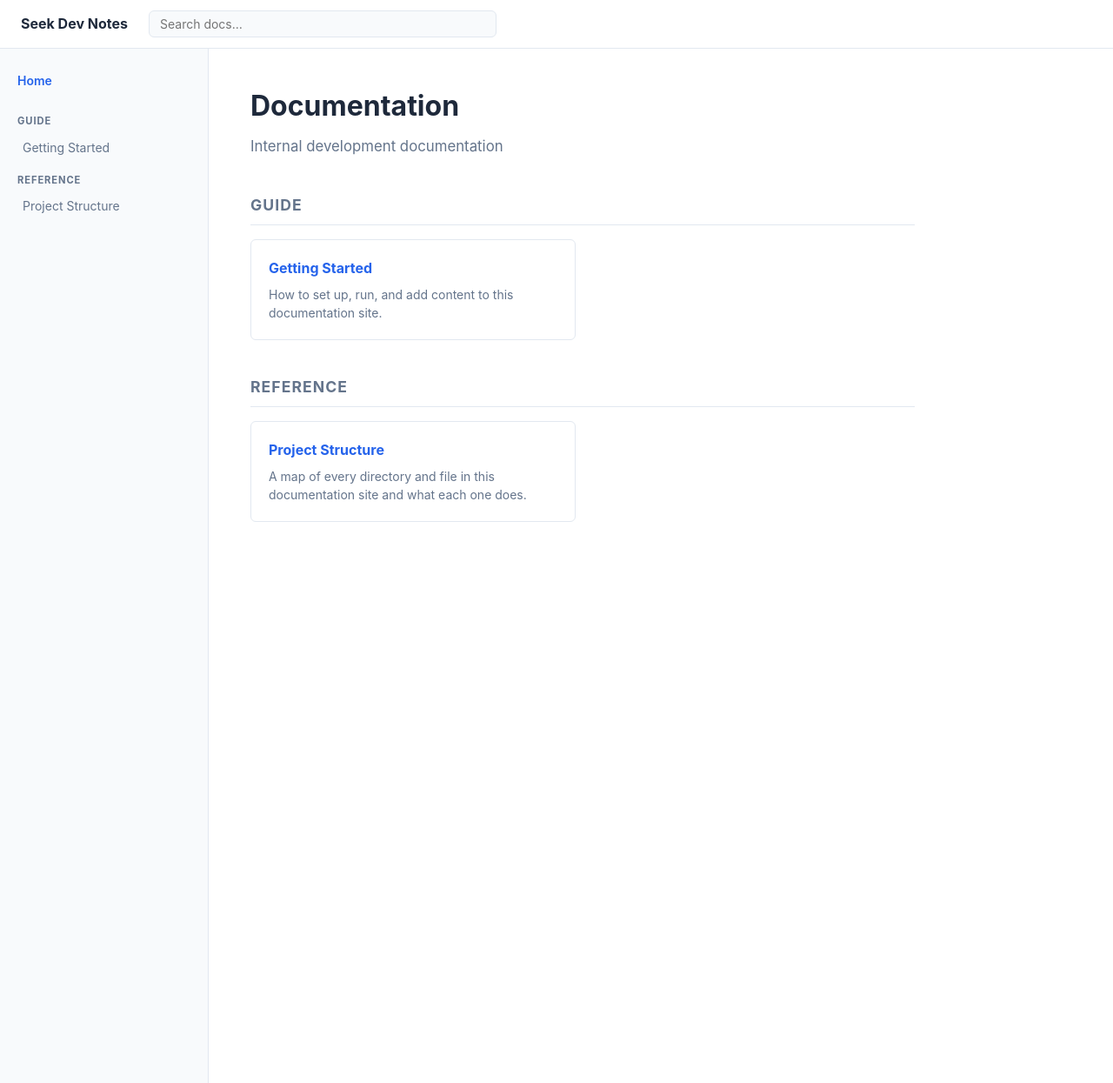
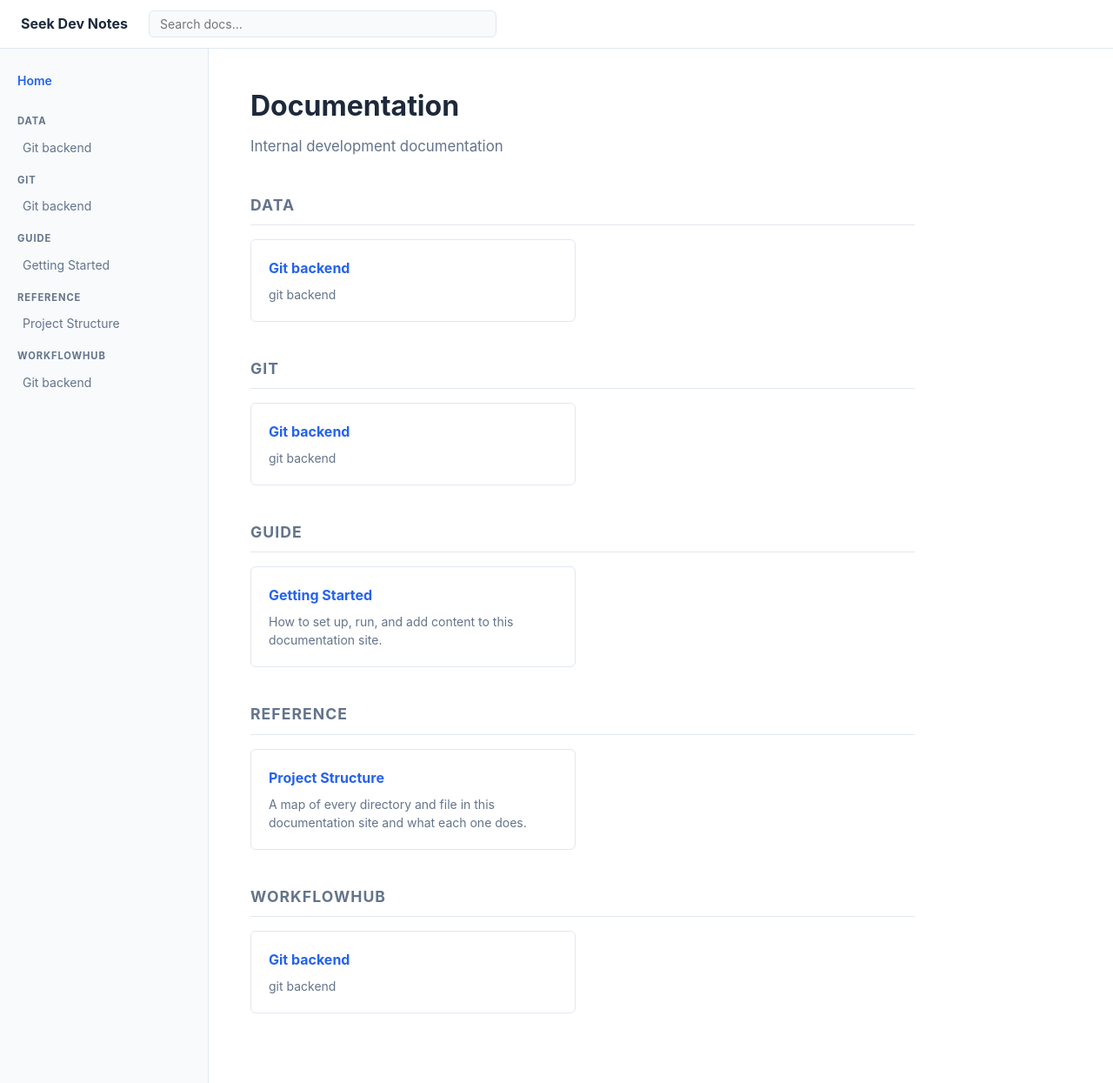
Before and after one commit to stuzart/seek-dev-notes, a Jekyll site: the page built from index.html, in a window 1280 px wide and 1245 px high. Shown: the whole window at 87% size. Built offline with Jekyll 4.4.1, drawn with Linux system fonts in a browser that asks for light colours; some of the changed lines change nothing that is shown.

Commit message:
Add Mermaid diagram support and git backend doc

````diff
--- /dev/null
+++ b/_docs/git-backend.md
@@ -0,0 +1,317 @@
+---
+title: Git backend
+description: git backend
+categories: [Git, WorkflowHub, Data]
+---
+
+# Git Backend Developer Documentation
+
+FAIRDOM-SEEK uses a git-based versioning system for Workflows (and any future assets that opt in). Each resource gets a local bare git repository on disk, with git commits tracking file changes. Versions are references (branches or tags) into that repository, and metadata (annotations, visibility, DOI) is stored in database records alongside the git history.
+
+---
+
+## High-Level Architecture
+
+```mermaid
+graph TD
+    WF[Workflow model]
+    GV[Git::Version\ngit_versions table]
+    GR[Git::Repository\ngit_repositories table]
+    GA[Git::Annotation\ngit_annotations table]
+    FS[Filesystem\nbare .git repo]
+    REMOTE[Remote git URL\ne.g. GitHub]
+
+    WF -->|has_one :local_git_repository| GR
+    WF -->|has_many :git_versions| GV
+    GV -->|belongs_to| GR
+    GV -->|has_many| GA
+    GR -->|uuid → path on disk| FS
+    GR -->|optional remote field| REMOTE
+    REMOTE -->|RemoteGitFetchJob clones/fetches| FS
+```
+
+---
+
+## Core Classes
+
+### `Git::Repository` (`app/models/git/repository.rb`)
+
+Represents the git repository for a resource. One repository per resource (polymorphic `resource_type` / `resource_id`). Wraps a Rugged::Repository.
+
+Key responsibilities:
+- Tracks whether the repo has a remote URL (`remote` column)
+- Exposes `local_path` → `{git_filestore_path}/{uuid}/.git`
+- `git_base` → returns a `Rugged::Repository` instance
+- `resolve_ref(ref)` → returns commit SHA for a branch or tag name
+- `remote_refs` → returns metadata for all refs (for the "import from remote" UI)
+- `fetch` / `queue_fetch` → triggers `RemoteGitFetchJob` for remote repos
+
+### `Git::Version` (`app/models/git/version.rb`)
+
+One row per version of the resource. Combines a git ref/commit with metadata. Includes `Git::Operations` for all file-level work.
+
+Key columns:
+
+| Column | Purpose |
+|---|---|
+| `ref` | Git reference, e.g. `refs/heads/main`, `refs/tags/v1.0` |
+| `commit` | Resolved commit SHA (set on save) |
+| `mutable` | `true` = editable; `false` = frozen |
+| `visibility` | `:public`, `:registered_users`, or `:private` |
+| `root_path` | Optional subdirectory within the repo to treat as root |
+| `resource_attributes` | JSON snapshot of parent resource attributes at this version |
+| `doi` | DOI minted for this version (frozen versions only) |
+
+Key methods:
+- `lock` — creates an immutable git tag and sets `mutable = false`
+- `next_version` — creates a new mutable version branching from this one
+- `add_file(path, io, message)`, `remove_file`, `move_file` — file operations via `Git::Operations`
+- `get_blob(path)` / `get_tree(path)` — access files and directories
+- `ro_crate?` — returns true if repo contains `ro-crate-metadata.json(ld)`
+
+### `Git::Blob` (`app/models/git/blob.rb`)
+
+Represents a single file within a git version. Wraps a Rugged blob. Handles both locally-committed content and external remote files (registered via `remote_source` annotation).
+
+- `file_contents(as_text, fetch_remote)` — reads content; optionally fetches remote URLs
+- `remote?` / `fetched?` — status of externally-referenced files
+- `annotations` — returns annotation records for this path
+
+### `Git::Tree` (`app/models/git/tree.rb`)
+
+Represents a directory within a git version. Provides `blobs`, `trees`, `walk_blobs`, `walk_trees`, and `total_size`.
+
+### `Git::Annotation` (`app/models/git/annotation.rb`)
+
+Key/value metadata attached to a file path within a specific `Git::Version`. Used to mark special files.
+
+Built-in annotation keys used for Workflows:
+
+| Key | Purpose |
+|---|---|
+| `main_workflow` | Path of the primary workflow file |
+| `diagram` | Path of the workflow diagram image |
+| `abstract_cwl` | Path of the abstract CWL description |
+| `remote_source` | External URL for a file (content fetched separately) |
+
+---
+
+## Module Breakdown
+
+### `Git::Versioning` (`lib/seek/git/versioning.rb` / `lib/git/versioning.rb`)
+
+Class-level DSL. Call `git_versioning(options) { ... }` in a model class to enable git versioning. This:
+- Creates a nested `ModelName::Git::Version` class (e.g. `Workflow::Git::Version`)
+- Adds `has_many :git_versions` and `has_one :local_git_repository` to the model
+- Adds `git_version`, `latest_git_version`, `find_git_version`, `save_as_new_git_version` instance methods
+- Accepts `sync_ignore_columns:` — attributes excluded from the JSON snapshot (e.g. `test_status` for Workflow)
+
+### `Git::Operations` (`lib/git/operations.rb`)
+
+Included into `Git::Version`. All file-manipulation and tree-navigation methods live here. Uses Rugged directly to create commits, write blobs, and build trees. Key internals:
+- `perform_commit(tree_oid, message)` — low-level commit creation via Rugged
+- `object(path)` — resolves a path within the repo to a Rugged object
+- `in_dir` / `in_temp_dir` — checks out the version into a temporary directory for operations that need a working tree
+
+### `Git::VersioningCompatibility` (`lib/git/versioning_compatibility.rb`)
+
+Adapter that lets the rest of the codebase treat git-versioned and traditionally-versioned resources identically. Methods like `versions`, `version`, `latest_version` delegate to either `git_versions` or `standard_versions` based on `is_git_versioned?`.
+
+### `Git::DoiCompatibility` (`lib/git/doi_compatibility.rb`)
+
+Adapter that maps DOI minting onto the git versioning system so the existing DOI infrastructure works for frozen git versions.
+
+### `Git::Converter` (`lib/git/converter.rb`)
+
+One-way migration tool. Converts a resource that was using the traditional ContentBlob versioning system to the git backend. Creates a `Git::Version` for each existing version, importing file content and preserving metadata. Used when upgrading existing Workflow records.
+
+---
+
+## Lifecycle of a Workflow Version
+
+```mermaid
+sequenceDiagram
+    participant User
+    participant WorkflowController
+    participant GitVersion as Git::Version
+    participant GitRepo as Git::Repository
+    participant Rugged
+    participant FS as Filesystem
+
+    User->>WorkflowController: Create workflow (upload files)
+    WorkflowController->>GitRepo: create local_git_repository
+    GitRepo->>FS: mkdir {uuid}/.git (bare init)
+    WorkflowController->>GitVersion: create (mutable, ref=refs/heads/main)
+    WorkflowController->>GitVersion: add_file(path, io, "Initial commit")
+    GitVersion->>Rugged: write blob, build tree, commit
+    Rugged->>FS: write objects to bare repo
+
+    User->>WorkflowController: Edit version (add/replace file)
+    WorkflowController->>GitVersion: add_file / remove_file / move_file
+    GitVersion->>Rugged: new commit on branch
+    Rugged->>FS: objects appended
+
+    User->>WorkflowController: Freeze version
+    WorkflowController->>GitVersion: lock()
+    GitVersion->>Rugged: create immutable tag (refs/tags/...)
+    GitVersion->>GitVersion: mutable = false
+
+    User->>WorkflowController: New version (from frozen)
+    WorkflowController->>GitVersion: next_version()
+    GitVersion-->>GitVersion: new mutable Git::Version (new branch)
+```
+
+---
+
+## Remote Repository Flow
+
+```mermaid
+sequenceDiagram
+    participant User
+    participant GitWizard as GitWorkflowWizard
+    participant GitRepo as Git::Repository
+    participant FetchJob as RemoteGitFetchJob
+    participant FS as Filesystem
+    participant GitVersion as Git::Version
+
+    User->>GitWizard: Submit remote git URL + branch/tag
+    GitWizard->>GitRepo: create with remote=URL
+    GitRepo->>FetchJob: queue_fetch
+    FetchJob->>FS: git clone --bare URL → {uuid}/.git
+    GitRepo->>GitVersion: create (immutable, ref=selected ref)
+    GitWizard->>GitWizard: parse RO-Crate metadata (if present)
+    GitWizard->>GitVersion: annotate main_workflow, diagram, abstract_cwl
+    FetchJob->>GitRepo: update last_fetch timestamp
+```
+
+Remote versions are always immutable (`mutable: false`) since they are snapshots of an external repo at a point in time.
+
+---
+
+## File Storage
+
+```
+{Seek::Config.git_filestore_path}/
+└── {uuid}/
+    └── .git/          ← bare git repository (Rugged operates directly here)
+        ├── HEAD
+        ├── objects/
+        ├── refs/
+        └── ...
+```
+
+The `uuid` is generated when the `Git::Repository` record is first created. The path is derived at runtime from `Seek::Config.git_filestore_path` (a configurable admin setting), so it can be on any mount.
+
+---
+
+## Database Schema
+
+```mermaid
+erDiagram
+    git_repositories {
+        int id PK
+        string resource_type
+        int resource_id
+        string uuid
+        text remote
+        datetime last_fetch
+    }
+
+    git_versions {
+        int id PK
+        string resource_type
+        int resource_id
+        int git_repository_id FK
+        int version
+        string name
+        string comment
+        string ref
+        string commit
+        boolean mutable
+        string root_path
+        int visibility
+        string doi
+        int contributor_id FK
+        mediumtext resource_attributes
+    }
+
+    git_annotations {
+        int id PK
+        int git_version_id FK
+        int contributor_id FK
+        string path
+        string key
+        string value
+    }
+
+    git_repositories ||--o{ git_versions : "has_many"
+    git_versions ||--o{ git_annotations : "has_many"
+```
+
+---
+
+## Authorization and Visibility
+
+`Git::Version` has its own `visibility` field independent of the parent resource's policy:
+
+- `:public` — anyone (including non-logged-in users)
+- `:registered_users` — logged-in SEEK members
+- `:private` — only resource managers
+
+The parent resource's `PolicyBasedAuthorization` still gates overall access; version visibility is an additional layer applied per-version. Frozen versions with a minted DOI cannot have their visibility downgraded.
+
+`GitController` enforces:
+- Read operations: parent resource must be `downloadable?` by the current user
+- Write/edit operations: parent resource must be `can_edit?` by the current user
+- Frozen versions raise `Git::ImmutableVersionException` on any write attempt
+
+---
+
+## Background Jobs
+
+| Job | Queue | Purpose |
+|---|---|---|
+| `RemoteGitFetchJob` | `REMOTE_CONTENT` | Clones or fetches a remote git URL into the local bare repo; updates `last_fetch` |
+| `RemoteGitContentFetchingJob` | `REMOTE_CONTENT` | Downloads the actual byte content for files registered with a `remote_source` annotation; retries up to 3× |
+
+---
+
+## Enabling Git Versioning on a Model
+
+Only `Workflow` currently uses git versioning, but the mechanism is generic. To enable it on another model:
+
+```ruby
+class MyAsset < ApplicationRecord
+  git_versioning(sync_ignore_columns: ['some_transient_column']) do
+    # optional: extend the generated MyAsset::Git::Version class here
+  end
+end
+```
+
+This single call wires up:
+- `has_one :local_git_repository`
+- `has_many :git_versions`
+- All version-navigation helpers (`git_version`, `latest_git_version`, etc.)
+- The compatibility shim so existing `versions`/`version` call sites keep working
+
+---
+
+## RO-Crate Integration
+
+When a workflow is imported from a remote git URL (or uploaded as an RO-Crate zip), `GitWorkflowWizard` parses `ro-crate-metadata.json(ld)` to extract:
+- The main workflow file path → stored as `main_workflow` annotation
+- The diagram image path → `diagram` annotation
+- The abstract CWL path → `abstract_cwl` annotation
+- The programming language → used to set the `WorkflowClass` on the Workflow record
+
+`Git::Version#ro_crate?` returns `true` if the version contains one of these metadata files, enabling the UI to show the RO-Crate structured view.
+
+---
+
+## Key Exception Classes
+
+| Exception | When raised |
+|---|---|
+| `Git::ImmutableVersionException` | Any write operation on a frozen (`mutable: false`) version |
+| `Git::PathNotFoundException` | `get_blob` / `get_tree` called with a path that doesn't exist in the commit |
+| `Git::InvalidPathException` | Path contains illegal characters or traversal sequences |
--- a/_layouts/default.html
+++ b/_layouts/default.html
@@ -53,5 +53,19 @@
     const SEARCH_DATA_URL = '{{ "/search.json" | relative_url }}';
   </script>
   <script src="{{ '/assets/js/search.js' | relative_url }}"></script>
+  <script type="module">
+    import mermaid from 'https://cdn.jsdelivr.net/npm/mermaid@11/dist/mermaid.esm.min.mjs';
+    const blocks = document.querySelectorAll('pre code.language-mermaid');
+    if (blocks.length) {
+      blocks.forEach(el => {
+        const div = document.createElement('div');
+        div.className = 'mermaid';
+        div.textContent = el.textContent;
+        el.parentElement.replaceWith(div);
+      });
+      mermaid.initialize({ startOnLoad: false });
+      await mermaid.run();
+    }
+  </script>
 </body>
 </html>
````
